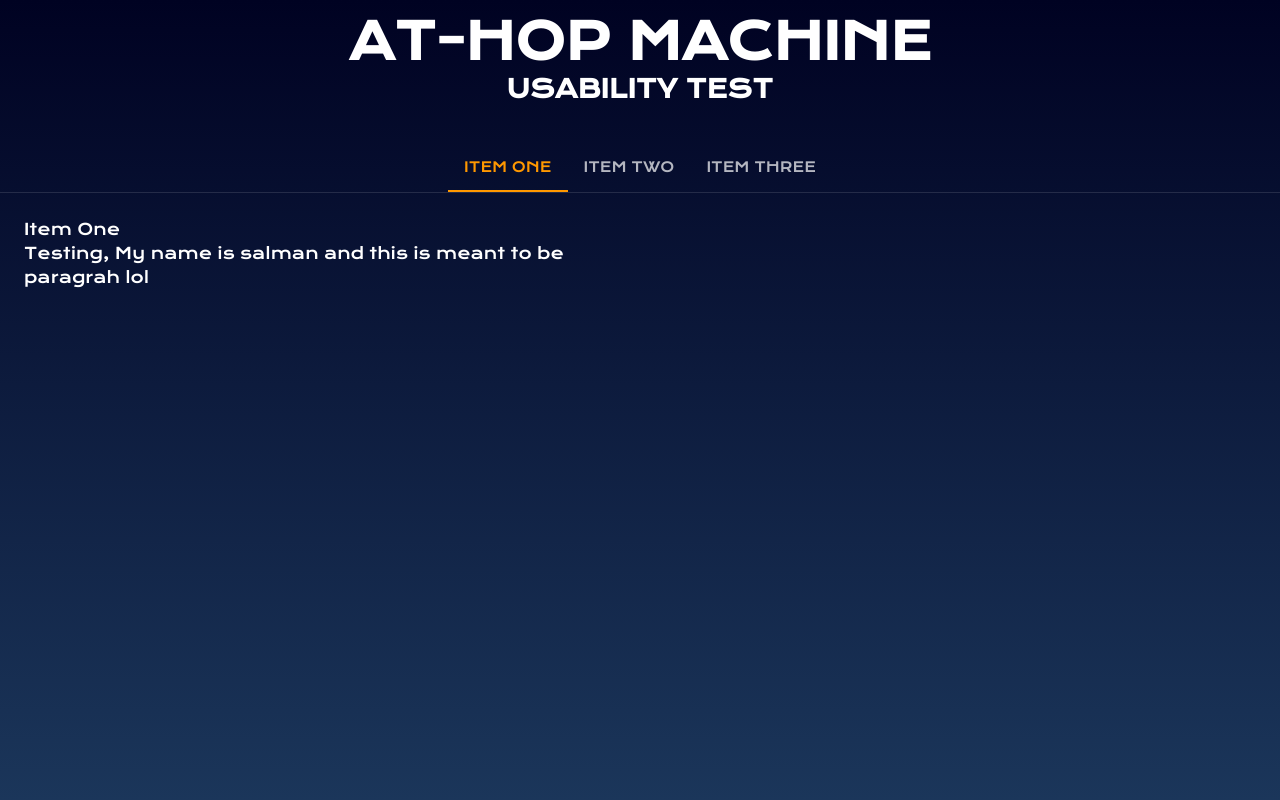
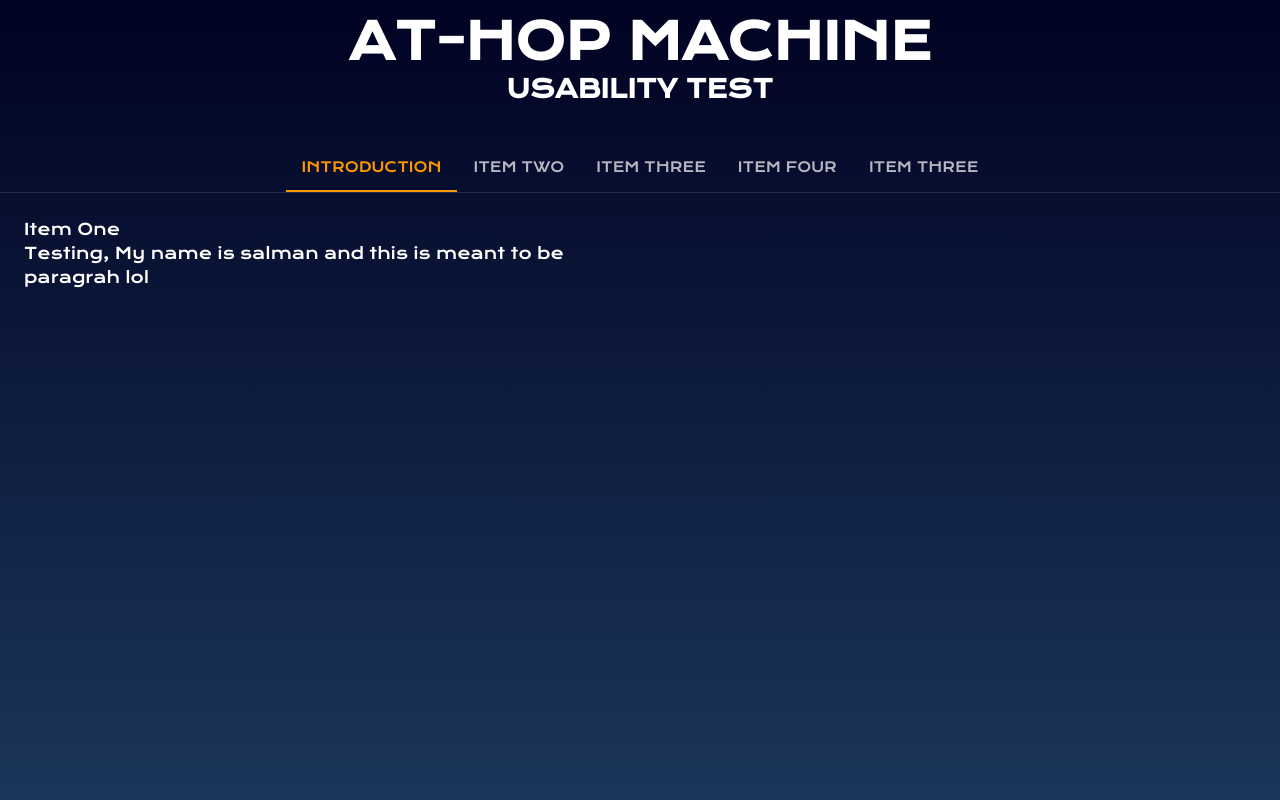
Before and after one commit to SirAlphaa/HCI-Assignment-2-S2-2022, a React (Create React App) app: page / in a window 1280 px wide. Shown: the top 800 px of the page. Built offline with nearby package versions, Linux system fonts and the light colour scheme.

Commit message:
2 new tabs added

```diff
--- a/src/MainBody.js
+++ b/src/MainBody.js
@@ -42,9 +42,11 @@ function MainBody() {
                                 aria-label="Tabs"
                                 centered
                             >
-                                <Tab label="Item One" value="1" />
+                                <Tab label="Introduction" value="1" />
                                 <Tab label="Item Two" value="2" />
                                 <Tab label="Item Three" value="3" />
+                                <Tab label="Item four" value="4" />
+                                <Tab label="Item Three" value="5" />
                             </TabList>
                         </Box>
                         <TabPanel value="1">
@@ -68,6 +70,20 @@ function MainBody() {
                                 paragrah lol
                             </Typography>
                         </TabPanel>
+                        <TabPanel value="4">
+                            <Typography variant='body1' colour="">
+                                Item Four<br></br>
+                                Testing, My SDNFCKJLSEHUVJLSNDVCUESis meant to be <br></br>
+                                paragrah lol
+                            </Typography>
+                        </TabPanel>
+                        <TabPanel value="5">
+                            <Typography variant='body1' colour="">
+                                Item Five<br></br>
+                                Testing, My SDNFCKJLSEHUVJLSNDVCUESis meant to be <br></br>
+                                paragrah lol
+                            </Typography>
+                        </TabPanel>
                     </TabContext>
                 </Box>
             </ThemeProvider>
```
Also changed, not shown: 1 other file (tests, documents, lock files or other folders).
